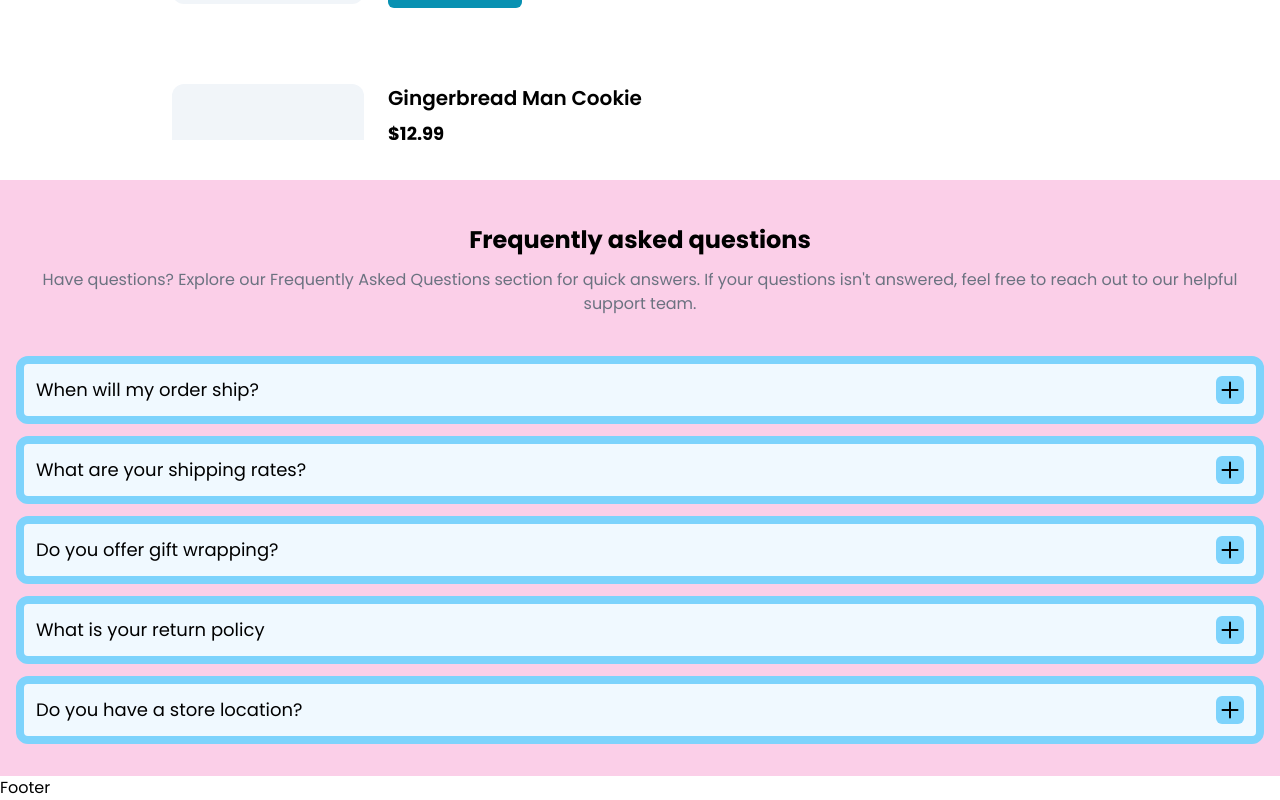
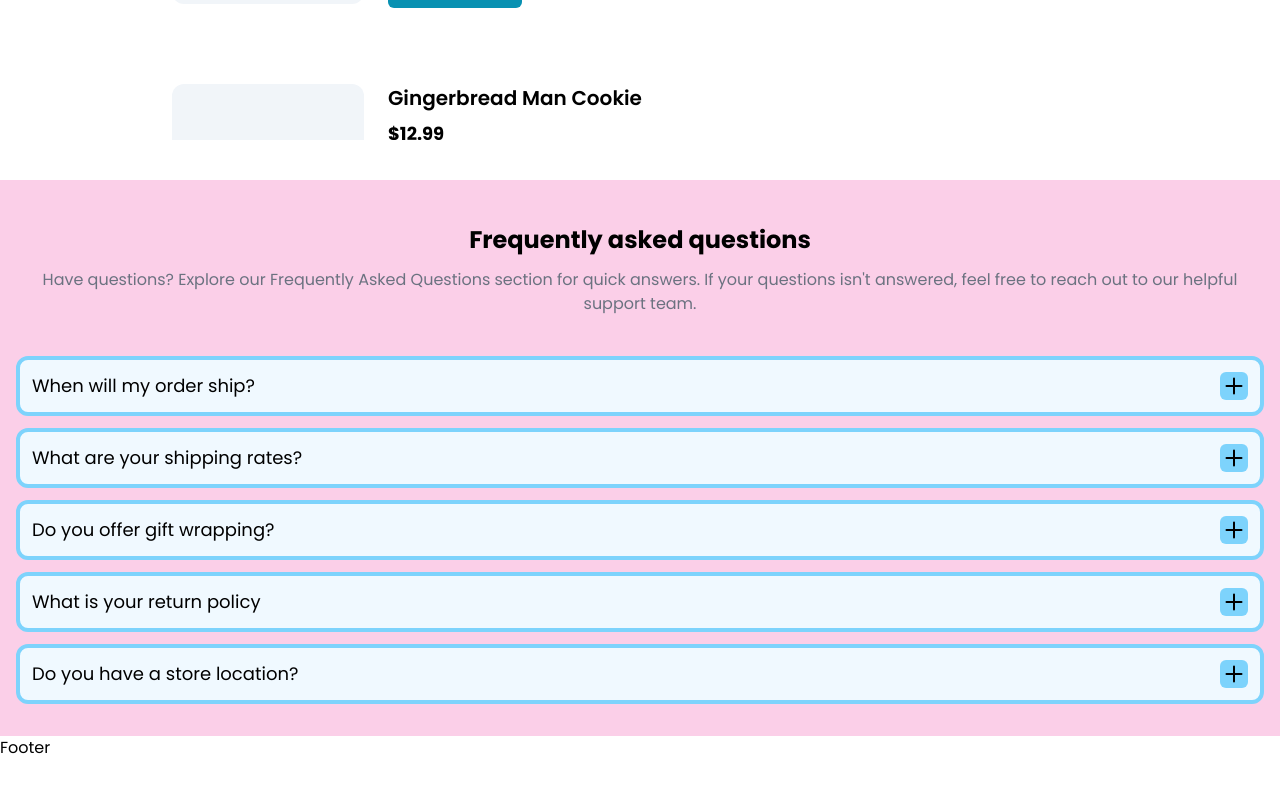
Before and after one commit to ChannMyaeAung/ChristmasStore, a React (Vite) app in the folder app/: page / in a window 1280 px wide. Shown: the part 1490-2290 px from the top of the page. After the commit the page ends 2250 px from the top, so only its background shows below. Built offline with nearby package versions, Linux system fonts and the light colour scheme.

Commit message:
changed the onclick function to the whole article for better user experience.

```diff
--- a/app/src/components/Accordion/SingleAccordion.jsx
+++ b/app/src/components/Accordion/SingleAccordion.jsx
@@ -10,12 +10,12 @@ const SingleAccordion = ({ accordion }) => {
   };
 
   return (
-    <article className="flex flex-col p-3 transition-all border-8 cursor-pointer rounded-xl border-sky-300 shadow-sky-200 bg-sky-50 hover:bg-sky-200">
+    <article
+      className="flex flex-col p-3 transition-all border-4 cursor-pointer rounded-xl border-sky-300 shadow-sky-200 bg-sky-50 hover:bg-sky-200"
+      onClick={() => toggleAnswer(accordion.id)}
+    >
       {/* Question Starts*/}
-      <div
-        className="flex items-center justify-between gap-3"
-        onClick={() => toggleAnswer(accordion.id)}
-      >
+      <div className="flex items-center justify-between gap-3">
         <h2 className="text-lg">{accordion.question}</h2>
         <motion.button
           className={` bg-sky-300 rounded-md p-0.5 duration-300 hover:bg-cyan-700 ${
```
